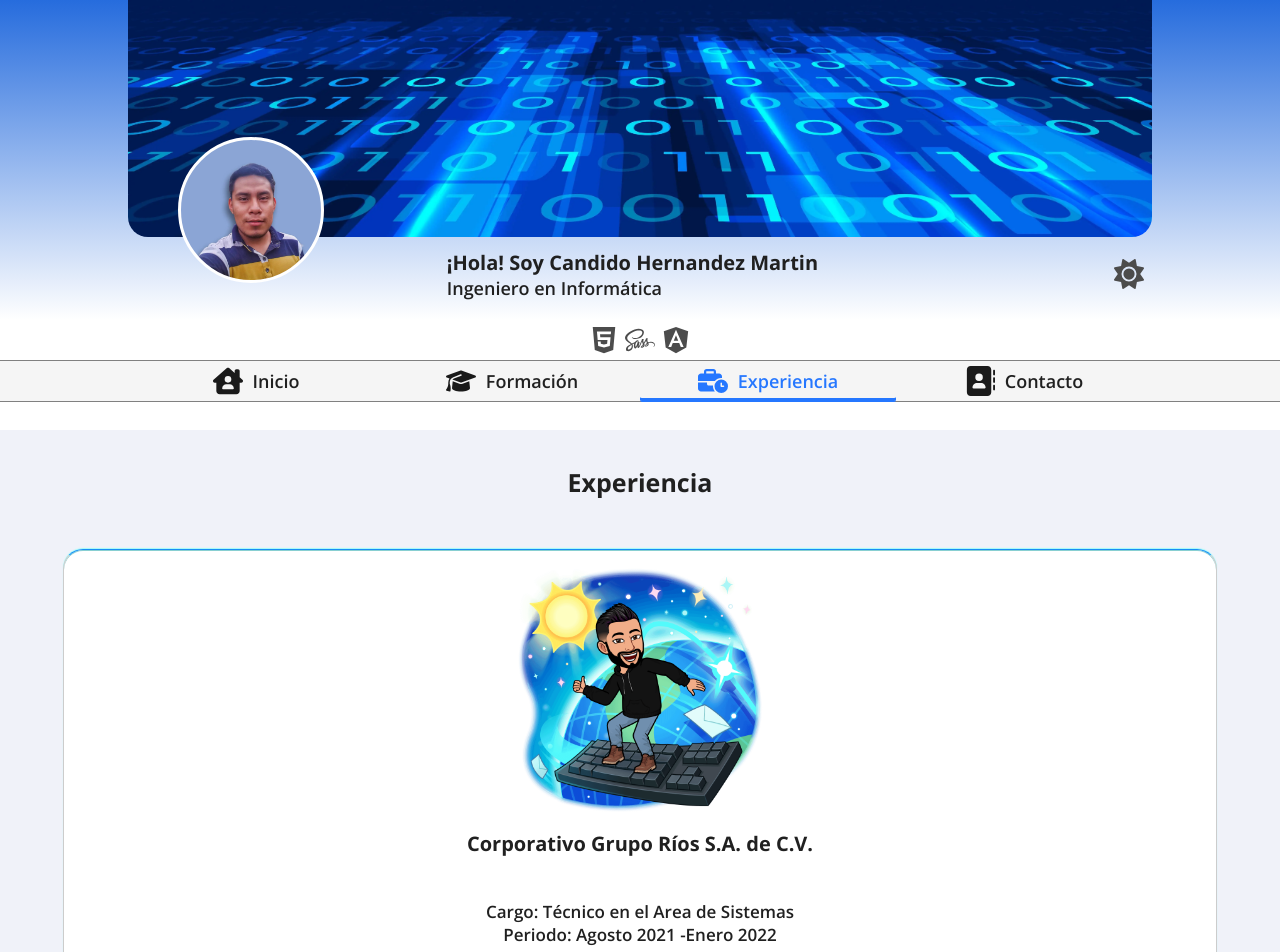
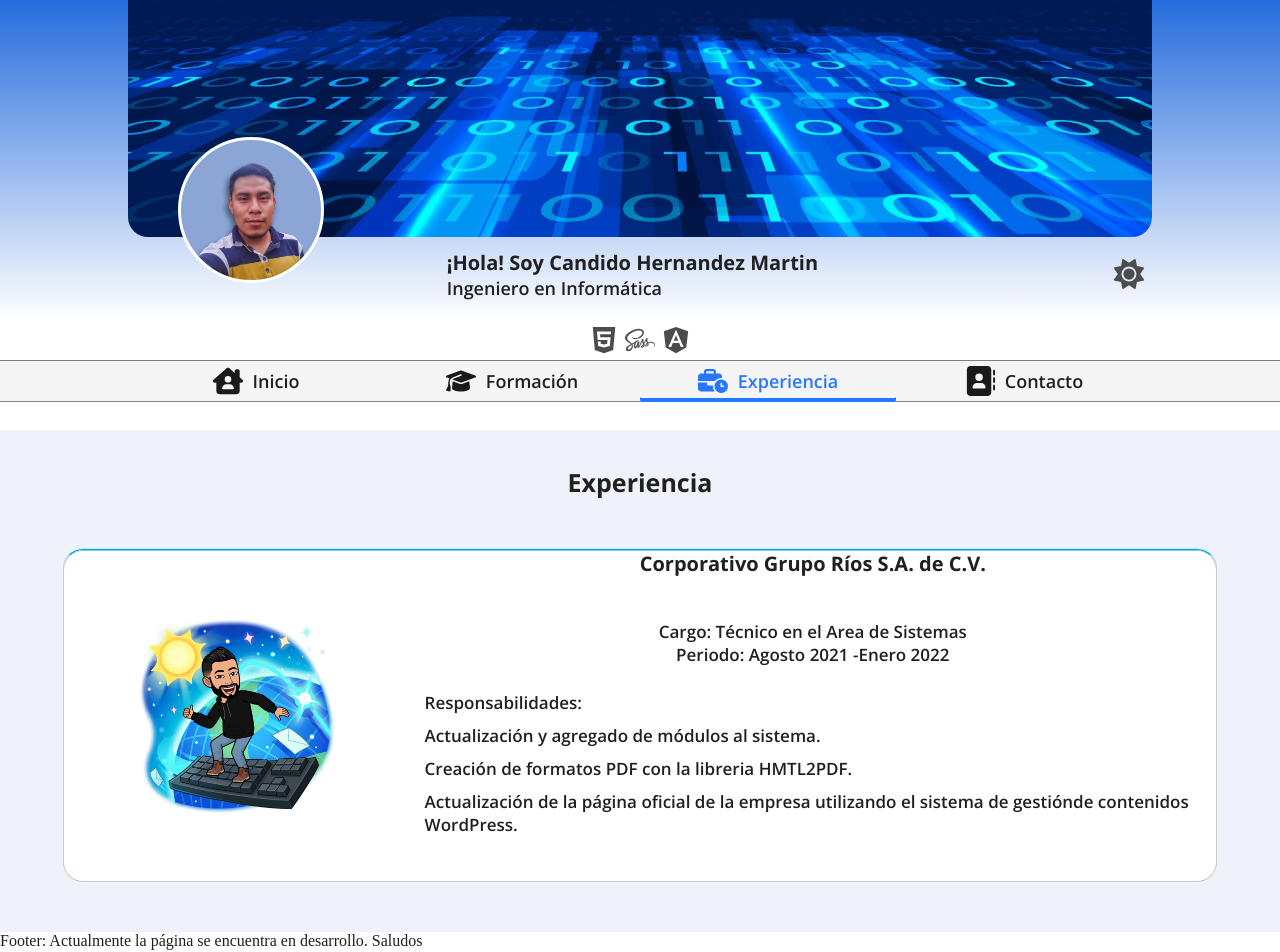
Before and after one commit to Candido-HM/portfolio-candido, an Angular app: page /experiencia in a window 1280 px wide. Shown: the top 952 px of the page. Built offline with nearby package versions, Linux system fonts and the light colour scheme.

Commit message:
edicion experiencia v-tablet

```diff
--- a/src/assets/styles/_responsive.sass
+++ b/src/assets/styles/_responsive.sass
@@ -74,7 +74,6 @@
                 .item
                     width: calc( 33.33% - 20px )
         /********************************** Componente Formation ************************************/
-        // background: red !important
         .title-formation
             figure
                 width: 150px
@@ -112,6 +111,20 @@
                         align-items: center
                     .description-udemy
                         display: block
+
+        /***********************************Componente Experiencia *************************************/
+        .experience
+            .corporativo-container
+                flex-direction: row
+                .avatar-experience
+                    width: 30%
+                    height: auto
+                    img
+                        width: 200px
+                        height: 200px
+                .corporativo-about
+                    width: 70%
+                    height: auto
 
 //Falta definir mas estilos para las siguientes secciones
 
@@ -164,6 +177,8 @@
         .udemy-formation
             .udemy-container
                 width: 80%
+        /***********************************Componente Experiencia *************************************/
+
 
 //Falta definir mas estilos para las siguientes secciones
 
```
